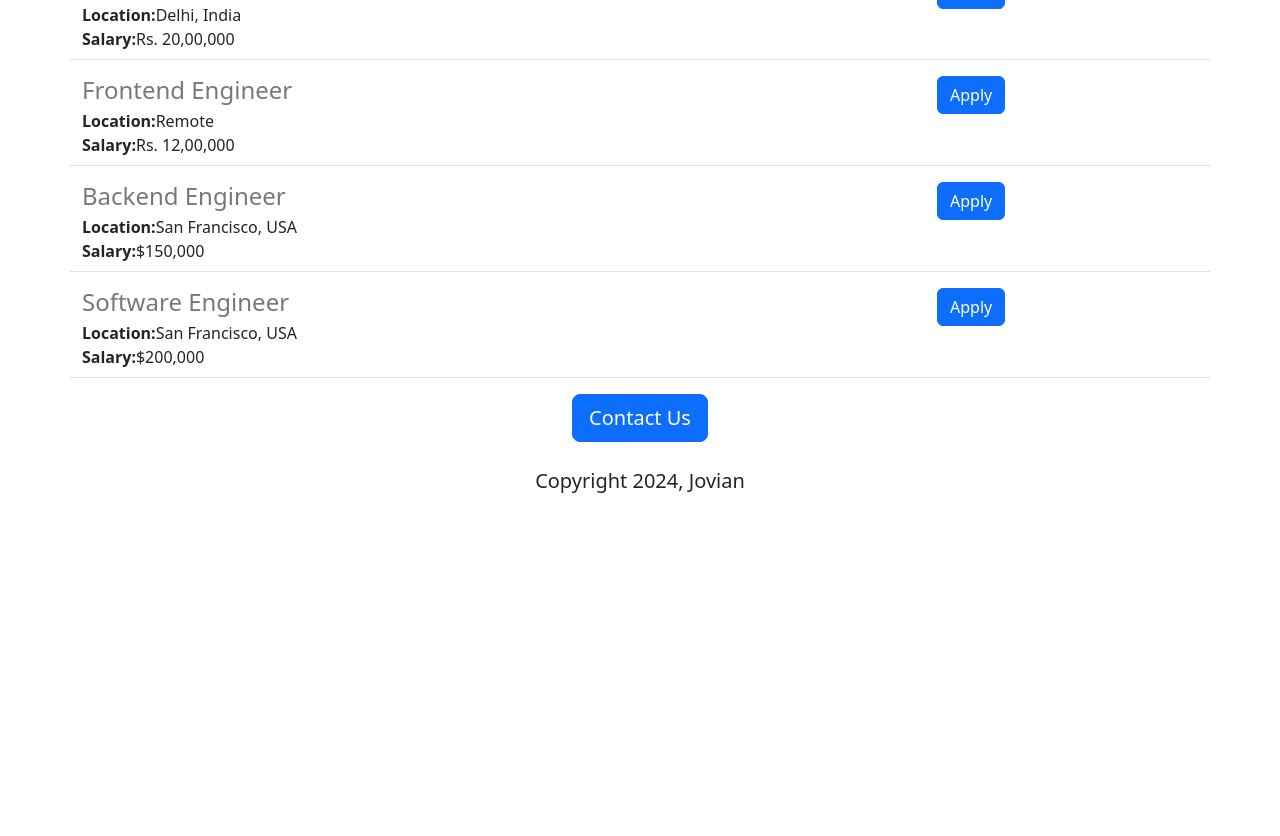
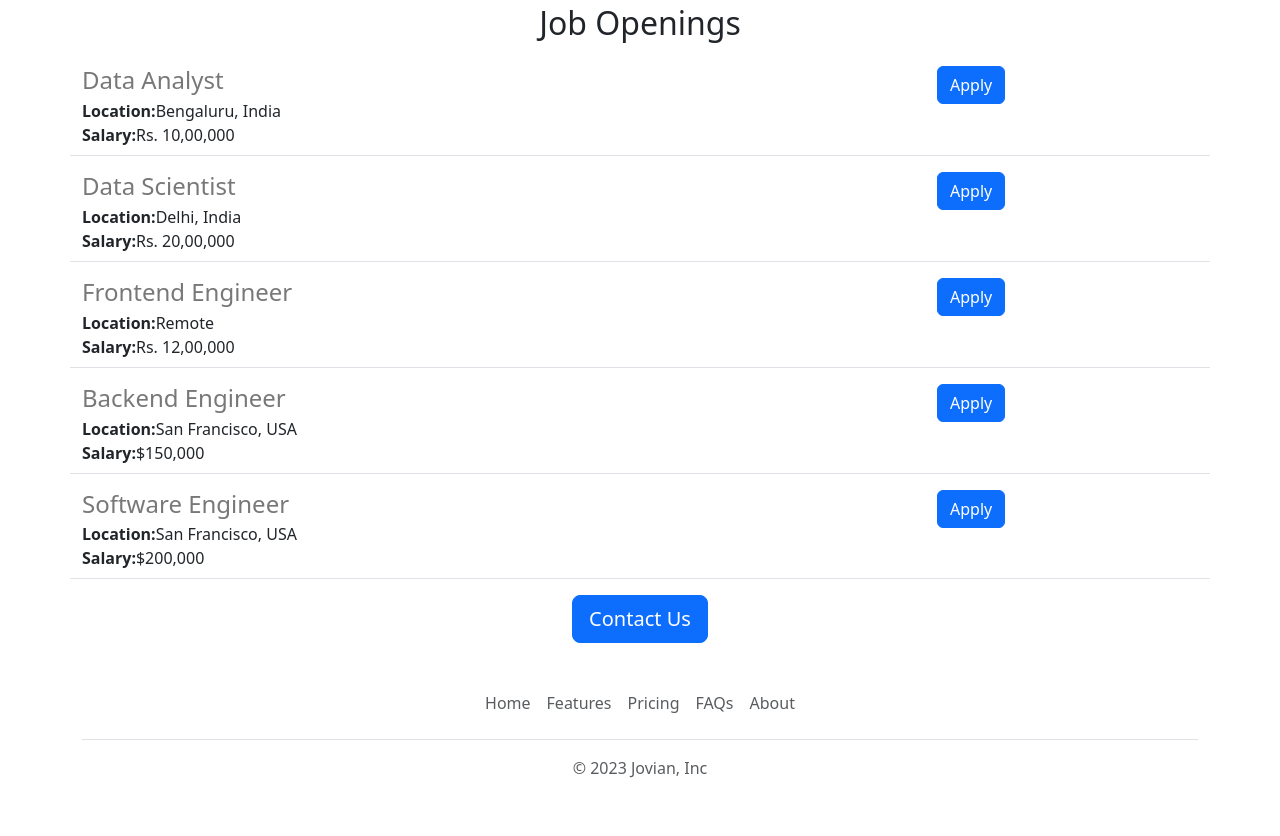
Before and after one commit to KEEPlagat/Jovian-Careers-2024_v2, a Flask app: page / in a window 1280 px wide. Shown: the part 860-1696 px from the top of the page. Before the commit the page ends 1353 px from the top, so only its background shows below. Run offline with Flask 3, Linux system fonts and the light colour scheme.

Commit message:
Personal and aesthetic improvements

```diff
--- /dev/null
+++ b/templates/footer.html
@@ -0,0 +1,12 @@
+<div class="container">
+  <footer class="py-3 my-4">
+    <ul class="nav justify-content-center border-bottom pb-3 mb-3">
+      <li class="nav-item"><a href="#" class="nav-link px-2 text-body-secondary">Home</a></li>
+      <li class="nav-item"><a href="#" class="nav-link px-2 text-body-secondary">Features</a></li>
+      <li class="nav-item"><a href="#" class="nav-link px-2 text-body-secondary">Pricing</a></li>
+      <li class="nav-item"><a href="#" class="nav-link px-2 text-body-secondary">FAQs</a></li>
+      <li class="nav-item"><a href="#" class="nav-link px-2 text-body-secondary">About</a></li>
+    </ul>
+    <p class="text-center text-body-secondary">&copy; 2023 Jovian, Inc</p>
+  </footer>
+</div>
--- a/templates/home.html
+++ b/templates/home.html
@@ -12,41 +12,33 @@
         width: 100%;
         height: 360px;
         object-fit: cover;
+        margin-bottom:16px
       }
     </style>
 </head>
       <body>
+
+
+      {% include 'nav.html'%}
+
+        <img class="img-fluid" id="banner" src="https://6b99be3a-2b33-45e2-942b-5af83f417432-00-280cos7s5y4mi.riker.replit.dev/static/banner.jpg">
+
         <div class="container">
       <h1 class="text-center mt-4 mb-4">Jovian Careers</h1>
-        <img class="img-fluid" id="banner" src="https://6b99be3a-2b33-45e2-942b-5af83f417432-00-280cos7s5y4mi.riker.replit.dev/static/banner.jpg">
-      <h2 class="text-center mt-2 mb-4">About Jovian </h2>
+      <div class="row" style="margin-bottom:16px">
+        <div class="col-md-6">
         <p class="lead">Lorem ipsum dolor sit amet, consectetur adipiscing elit, sed do eiusmod tempor incididunt ut labore et dolore magna aliqua. Ut enim ad minim veniam, quis nostrud exercitation ullamco laboris nisi ut aliquip ex ea commodo consequat. Duis aute irure dolor in reprehenderit in voluptate velit esse cillum dolore eu fugiat nulla pariatur. Excepteur sint occaecat cupidatat non proident, sunt in culpa qui officia deserunt mollit anim id est laborum.</p>
+        </div>
+        <div class="d-none d-md-block col-6">
+          <img src="/static/people.jpg" style="height:320px; border-radius:4px;">"
+        </div>
+      </div>
         <h2 class="text-center mt-2 mb-4"> Job Openings </h2>
-        <p>
-          {% for job in jobs %}
-            <div class="border-bottom row" style="margin-bottom:16px;padding-bottom:8px">
-              <div class="col-9">
-              <h4 style="color:rgb(120,120,120); margin-bottom:4px">{{ job.title }}</h4>
-              <div>
-                <b>Location:</b>{{ job.location}}
-              </div>
-              {% if 'salary' in job %}
-              <div>
-                <b>Salary:</b>{{ job.salary}}
-              </div>
-              {% endif %}
-              </div>
-              <div class="col-3">
-                <button type="button" class="btn btn-primary">Apply</button>
-              </div>
-
-            </div>
-          {% endfor %}
-        </p>
+          {% include 'jobItem.html'%}
           <div class="text-center">
         <button class="btn btn-primary btn-lg"> Contact Us </button>
-             <p class="mt-4 lead">Copyright 2024, Jovian</p>
           </div>
           </div>
       </body>
+  {% include 'footer.html'%}
 </html>
--- /dev/null
+++ b/templates/jobItem.html
@@ -0,0 +1,21 @@
+<p>
+  {% for job in jobs %}
+    <div class="border-bottom row" style="margin-bottom:16px;padding-bottom:8px">
+      <div class="col-9">
+      <h4 style="color:rgb(120,120,120); margin-bottom:4px">{{ job.title }}</h4>
+      <div>
+        <b>Location:</b>{{ job.location}}
+      </div>
+      {% if 'salary' in job %}
+      <div>
+        <b>Salary:</b>{{ job.salary}}
+      </div>
+      {% endif %}
+      </div>
+      <div class="col-3">
+        <button type="button" class="btn btn-primary">Apply</button>
+      </div>
+
+    </div>
+  {% endfor %}
+</p>
--- /dev/null
+++ b/templates/nav.html
@@ -0,0 +1,9 @@
+<nav class="navbar bg-body-tertiary shadow-sm fixed-top bg-white">
+  <div class="container-fluid">
+    <a class="navbar-brand" href="#">
+      <img src="/static/bootstrap-logo.svg" alt="Logo" width="30" height="24" class="d-inline-block align-text-top">
+      Jovian
+    </a>
+  </div>
+</nav>
+<div style="height:56px"></div>
```
Also changed, not shown: static/bootstrap-logo.svg (added), 1 other file.
